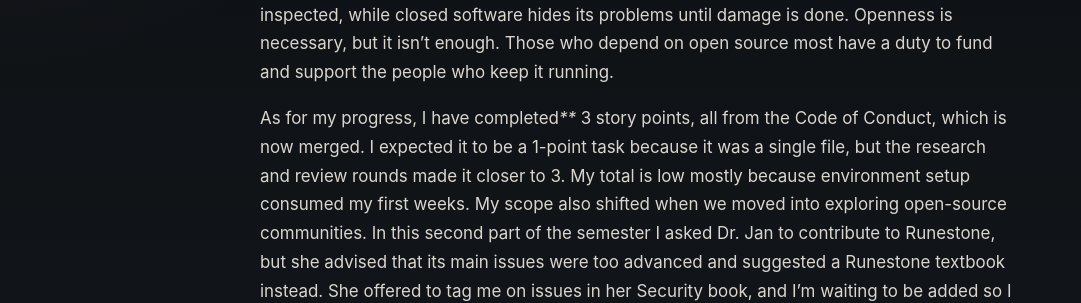
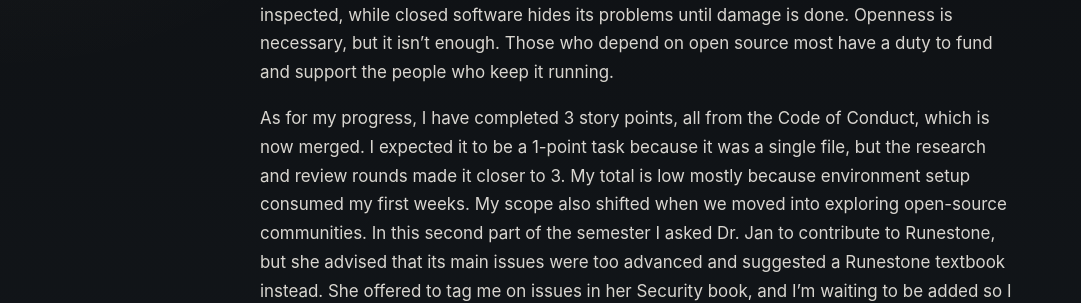
Before and after one commit to Dumisani-C/Dumisani-C.github.io, a Jekyll site: the page built from _posts/2026-10-22-bp01-open-source-reflection.md, in a window 1280 px wide and 900 px high, scrolled down 957 px. Shown: the part 338-641 px from the top of the window, without its empty margins (0-1081 px from the left). Built offline with Jekyll 4.4.1, drawn with Linux system fonts in a browser that asks for light colours; some of the changed text lies outside the part shown.

Commit message:
Update _posts/2026-10-22-bp01-open-source-reflection.md (via Pages CMS)

```diff
--- a/_posts/2026-10-22-bp01-open-source-reflection.md
+++ b/_posts/2026-10-22-bp01-open-source-reflection.md
@@ -16,4 +16,4 @@ But many eyes only help when people are actually looking. Heartbleed (2014) live
 
 So my answer is yes: open source is an effective model for critical infrastructure, and its flaws come from neglect, not openness. The xz backdoor was caught because the code could be inspected, while closed software hides its problems until damage is done. Openness is necessary, but it isn’t enough. Those who depend on open source most have a duty to fund and support the people who keep it running.
 
-As for my progress, I have completed**** 3 story points, all from the Code of Conduct, which is now merged. I expected it to be a 1-point task because it was a single file, but the research and review rounds made it closer to 3. My total is low mostly because environment setup consumed my first weeks. My scope also shifted when we moved into exploring open-source communities. In this second part of the semester I asked Dr. Jan to contribute to Runestone, but she advised that its main issues were too advanced and suggested a Runestone textbook instead. She offered to tag me on issues in her Security book, and I’m waiting to be added so I can start. Meanwhile, I’m working on two more BCSR issues. Issue #71 is a zoom bug I can’t yet reproduce locally, so I’m asking Dr. Heggen for guidance. Issue #69 adds a divisions sidebar to the Courses and Archive pages. I expect my next update to look very different.
+As for my progress, I have completed 3 story points, all from the Code of Conduct, which is now merged. I expected it to be a 1-point task because it was a single file, but the research and review rounds made it closer to 3. My total is low mostly because environment setup consumed my first weeks. My scope also shifted when we moved into exploring open-source communities. In this second part of the semester I asked Dr. Jan to contribute to Runestone, but she advised that its main issues were too advanced and suggested a Runestone textbook instead. She offered to tag me on issues in her Security book, and I’m waiting to be added so I can start. Meanwhile, I’m working on two more BCSR issues. Issue #71 is a zoom bug I can’t yet reproduce locally, so I’m asking Dr. Heggen for guidance. Issue #69 adds a divisions sidebar to the Courses and Archive pages. I expect my next update to look very different.
```
